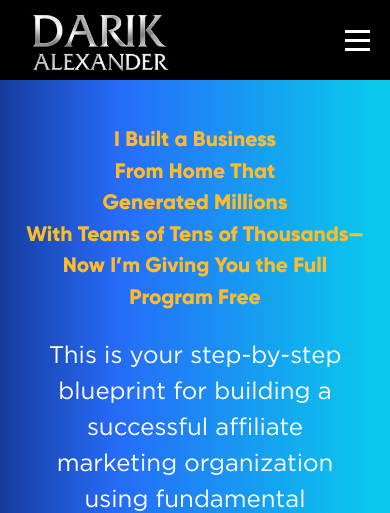
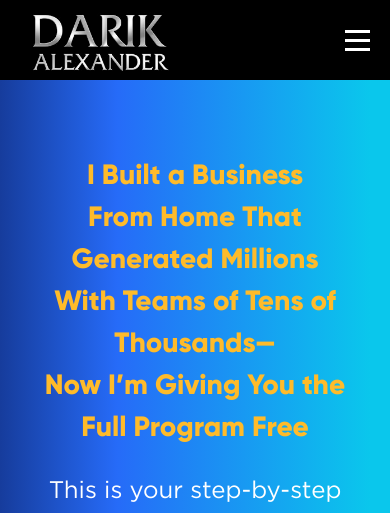
Before and after one commit to haevensd/da-site, a Next.js app: page /course in a window 390 px wide. Shown: the top 513 px of the page. Built offline with nearby package versions, Linux system fonts and the light colour scheme.

Commit message:
top margin adjustment

```diff
--- a/src/app/course/course.css
+++ b/src/app/course/course.css
@@ -174,7 +174,8 @@ strong.highlight {
     }
     .page-header {
         text-align: center   !important;
-        font-size: 21px !important;
+        font-size: 1.75rem !important;
+        margin-top: 50px !important;
     }
     .show-on-mobile {
         display: initial;
```
